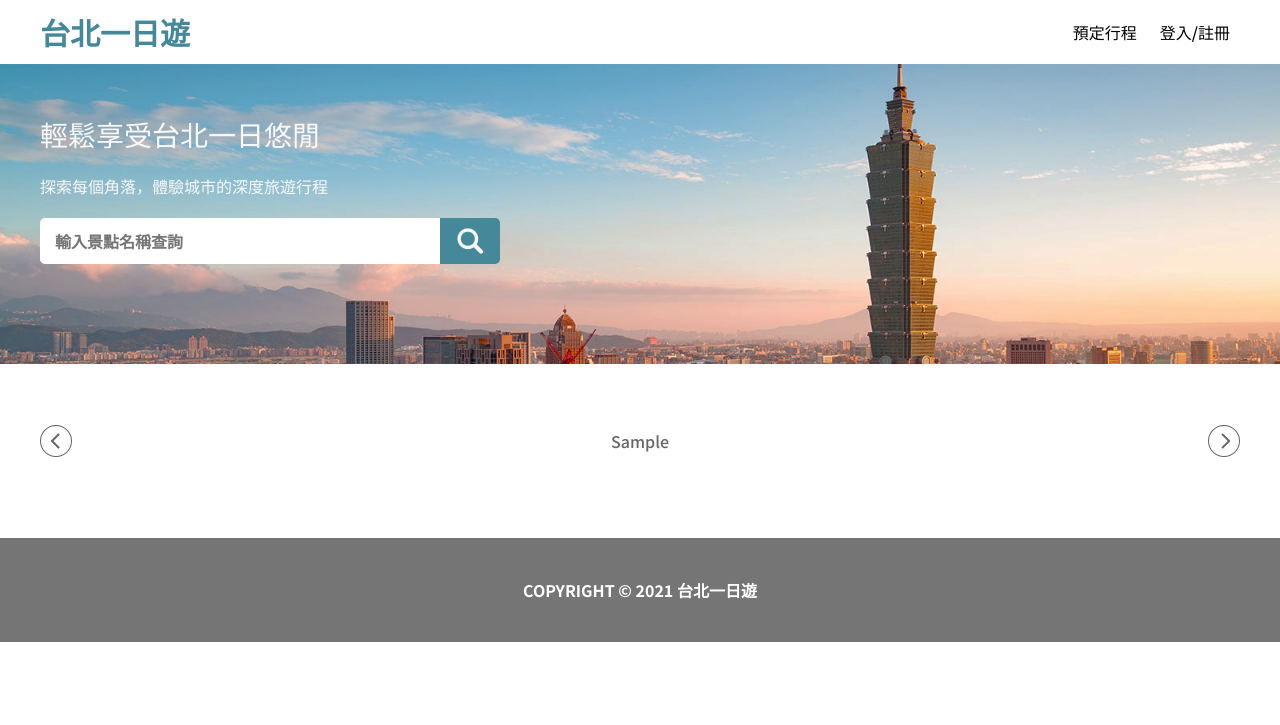
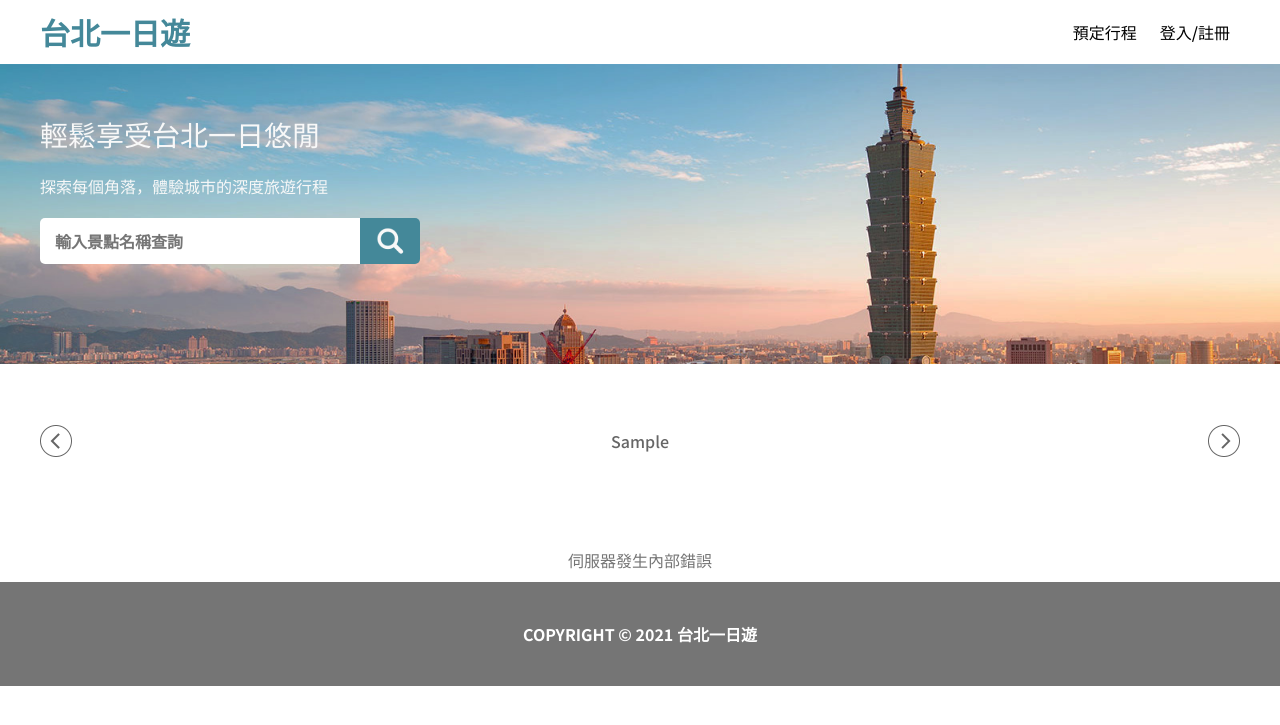
Before and after one commit to w71800/wehelp-phase-2, a Flask app: page / in a window 1280 px wide. Shown: the top 725 px of the page. Run offline with Flask 3, Linux system fonts and the light colour scheme; tables that the repository leaves empty or names only in its code hold one stand-in row (values such as "Sample post").

Commit message:
complete the task

```diff
--- a/src/styles/index.sass
+++ b/src/styles/index.sass
@@ -65,7 +65,7 @@
     display: flex
     height: 46px
   input
-    width: 400px
+    width: 320px
     border-radius: 5px 0 0 5px
     appearance: none
     border: none
@@ -84,6 +84,7 @@
     +vars.center
     background-color: vars.$color_primary
     height: 46px
+    cursor: pointer
 
 #scroller
   +vars.center
@@ -133,11 +134,26 @@
     width: 100%
     flex-wrap: wrap
     padding: 10px
+    margin-bottom: 10px
   .status
+    text-align: center
+    color: vars.$color_secondary
+    margin-bottom: 10px
     display: none
     &.show
       display: block
       color: vars.$color_secondary
+  .row
+    width: 100%
+    display: flex
+    justify-content: space-between
+    &.last
+      justify-content: start
+  .last
+    & .block
+      margin-right: 30px
+      &:last-child
+        margin-right: 0px
   .block
     +vars.setBlockNums(4, 30px)
     height: 242px
--- a/static/index.css
+++ b/static/index.css
@@ -97,7 +97,7 @@
   height: 46px;
 }
 #header input {
-  width: 400px;
+  width: 320px;
   border-radius: 5px 0 0 5px;
   appearance: none;
   border: none;
@@ -120,6 +120,7 @@
   justify-content: center;
   background-color: #448899;
   height: 46px;
+  cursor: pointer;
 }
 
 #scroller {
@@ -186,13 +187,31 @@
   width: 100%;
   flex-wrap: wrap;
   padding: 10px;
+  margin-bottom: 10px;
 }
 #main .status {
+  text-align: center;
+  color: #757575;
+  margin-bottom: 10px;
   display: none;
 }
 #main .status.show {
   display: block;
   color: #757575;
+}
+#main .row {
+  width: 100%;
+  display: flex;
+  justify-content: space-between;
+}
+#main .row.last {
+  justify-content: start;
+}
+#main .last .block {
+  margin-right: 30px;
+}
+#main .last .block:last-child {
+  margin-right: 0px;
 }
 #main .block {
   width: calc( (100% - (4 - 1) * 30px) / 4 );
--- a/static/scripts/index.js
+++ b/static/scripts/index.js
@@ -21,18 +21,36 @@
   let input = document.querySelector(".header_bar input")
   queryStatus.keyword = input.value
   queryStatus.nextPage = 0
+  clearOut()
+  renderStatus()
 
   getData()
 })
-window.addEventListener("scroll", e => {
-  // 底部位置等於 scrollTop + window.innerHeight
-  let nowPos = document.documentElement.scrollTop;
+window.addEventListener("keyup", function(e){
+  console.log(e.code);
+  if(e.code == "Enter"){
+    let input = document.querySelector(".header_bar input")
+    queryStatus.keyword = input.value
+    queryStatus.nextPage = 0
+    clearOut()
+    renderStatus()
+
+    getData()
+  }
+})
+window.addEventListener("scroll", ()=>{
+  let scrollTop = document.documentElement.scrollTop;
   let totalHeight = document.documentElement.scrollHeight;
   let windowHeight = window.innerHeight;
 
-  if (nowPos + windowHeight >= totalHeight) {
-    // 必要要處理 debounce
-    getData()
+
+  if (scrollTop + windowHeight >= totalHeight) {
+    if(queryStatus.nextPage == null){
+      renderStatus("沒有其他資料了")
+      return
+    }
+    console.log("有觸發");
+    debounceGetData()
   }
 })
 
@@ -105,14 +123,11 @@
 
 return block
 }
-// 抓到資料之後製作 block 並往後塞
 function getData(){
-  /*
-  ** 抓到 data 後將 nextPage 值要塞進去，之後的換頁請求就是由 nextPage 來決定
-  ** 要搜尋 keyword 之前，要先把值加入全域的狀態變數，並把 nextPage 歸零
-  */
+  let { nextPage: page, keyword } = queryStatus
 
-  let { nextPage: page, keyword } = queryStatus
+  if(page == null) return
+
   let queryStr = `page=${ page }`
   if(keyword){
     queryStr += `&keyword=${keyword}`
@@ -121,16 +136,36 @@
   fetch(`api/attractions?${queryStr}`)
   .then( res => res.json() )
   .then( res => {
-    let { data, nextPage } = res
-
-    if(res.error){
-      console.log("錯誤");
+    if(res.error) {
+      renderStatus(res.message)
     }else{
+      let { data, nextPage } = res
 
       for(item of data){
         let block = makeBlock(item)
         content.appendChild(block)
       }
+
+      // 加上 row 的版本
+      // let row
+      // for(let i=0; i<data.length; i++){
+      //   let block = makeBlock(data[i])
+
+      //   if(i%4 == 0){
+      //     row = document.createElement("div")
+      //     row.classList.add("row")
+      //   }
+
+      //   row.appendChild(block)
+
+      //   if(i == data.length - 1){
+      //     row.classList.add("last")
+      //   }
+      //   if(i%4 == 3 || i == data.length - 1){
+      //     console.log("觸發");
+      //     content.appendChild(row)
+      //   }
+      // }
 
       queryStatus.nextPage = nextPage
       console.log(queryStatus);
@@ -140,36 +175,34 @@
     console.log(e);
   })
 
+
+}
+function clearOut(){
+  while(content.firstChild){
+    content.removeChild(content.firstChild)
+  }
 }
 function stringQueryer(str){
   queryStatus.keyword = str
   queryStatus.nextPage = 0
-  while(content.firstChild){
-    content.removeChild(content.firstChild)
-  }
+  clearOut()
 
   getData()
 }
-function renderStatus(prosses){
+function renderStatus(statusStr){
   /**
    * 1. 剛載入時新抓資料時或關鍵字搜尋時：show 搜尋中、content 高度固定且資料清空 → 載入完畢 → 拔掉 show、回歸初始高度 → 交由 getData 來塞入
    * 2. 錯誤時： show 無此資料
-   * 3. 繼續載入下一頁資料
+   * 3. 繼續載入下一頁資料：show 搜尋中
+   * 4. 無下頁資料：show 已無更多資料
    */
-  if(prosses == "searching"){
-    while(content.firstChild){
-      content.removeChild(content.firstChild)
-    }
-    content.style.setProperty("height", "300px")
-    showStatus.classList.add("show")
-  }else if(prosses == "no data"){
-    showStatus.textContent = "無此資料"
-    content.style.setProperty("height", "300px")
-    showStatus.classList.add("show")
-  }else if(process == "next page"){
-    content.style.setProperty("height", "300px")
-    showStatus.classList.add("show")
+  if(statusStr == undefined){
+    showStatus.classList.remove("show")
+    showStatus.textContent = ""
   }
+  showStatus.classList.add("show")
+  showStatus.textContent = statusStr
+
 }
 function init(){
   fetch("api/mrts")
@@ -183,7 +216,7 @@
       elMrt.textContent = item
       elMrt.addEventListener("click", function(){
         let input = document.querySelector(".header_bar input")
-
+        renderStatus()
         input.value = this.textContent
 
         stringQueryer(this.textContent)
@@ -195,5 +228,21 @@
   getData()
 
 }
+// 生成有防抖保護的 function
+function debounce(func, delay) {
+  let timer;
+
+  return function () {
+    const context = this;
+    const args = arguments;
+
+    clearTimeout(timer);
+
+    timer = setTimeout(function () {
+      func.apply(context, args);
+    }, delay);
+  };
+}
 
 init()
+let debounceGetData = debounce(getData, 300)
--- a/templates/index.html
+++ b/templates/index.html
@@ -41,7 +41,7 @@
     <div id="main">
       <div class="container">
         <div class="content"></div>
-        <div class="status">搜尋中...</div>
+        <div class="status"> </div>
       </div>
     </div>
     <div id="footer">
```
Also changed, not shown: 1 other file.
